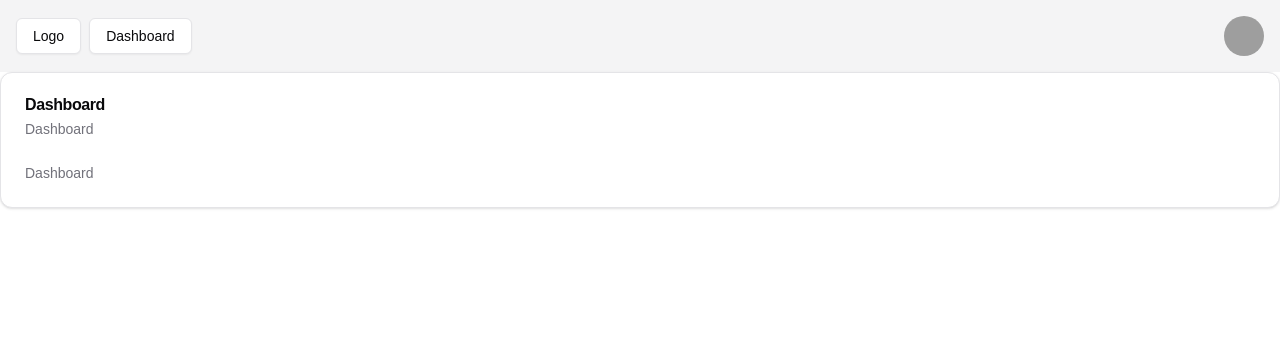
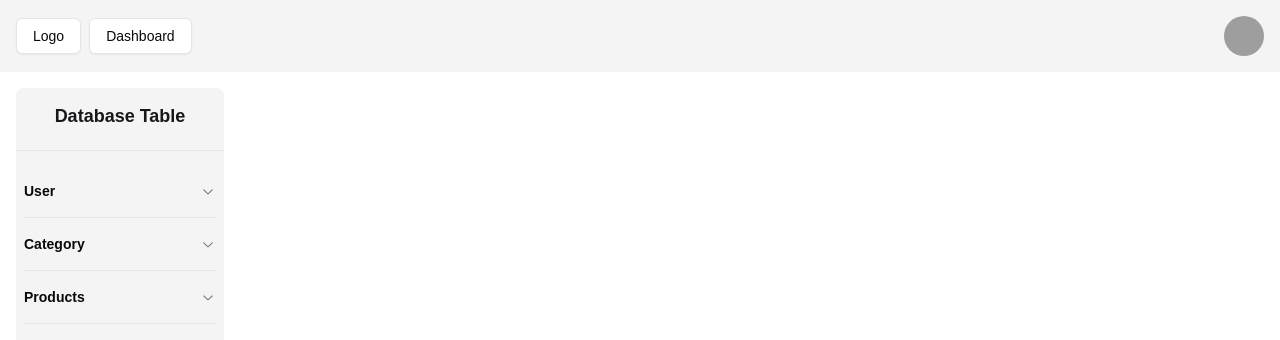
Before and after one commit to eedu7/ecommerce-api, a Next.js app in the folder frontend/: page /admin/dashboard in a window 1280 px wide. Shown: the top 340 px of the page. Built offline with nearby package versions, Linux system fonts and the light colour scheme; grey boxes are pictures that could not be loaded.

Commit message:
minor: added side bar in the dashboard

```diff
--- a/frontend/package.json
+++ b/frontend/package.json
@@ -10,6 +10,7 @@
   },
   "dependencies": {
     "@hookform/resolvers": "^3.9.0",
+    "@radix-ui/react-accordion": "^1.2.0",
     "@radix-ui/react-avatar": "^1.1.0",
     "@radix-ui/react-dropdown-menu": "^2.1.1",
     "@radix-ui/react-icons": "^1.3.0",
--- a/frontend/src/app/admin/dashboard/page.tsx
+++ b/frontend/src/app/admin/dashboard/page.tsx
@@ -1,18 +1,9 @@
-import React from 'react'
-import {Card, CardContent, CardDescription, CardHeader, CardTitle} from "@/components/ui/card";
+import Dashboard from "@/features/admin/dashboard/components/dashboard";
 
 const DashboardPage = () => {
     return (
-        <main className="max-w-7xl mx-auto h-full">
-            <Card>
-                <CardHeader>
-                    <CardTitle>Dashboard</CardTitle>
-                    <CardDescription className="text-muted-foreground">Dashboard</CardDescription>
-                </CardHeader>
-                <CardContent>
-                    <CardDescription>Dashboard</CardDescription>
-                </CardContent>
-            </Card>
+        <main className="max-w-7xl mx-auto h-full p-4">
+            <Dashboard />
         </main>
     )
 }
--- /dev/null
+++ b/frontend/src/components/ui/accordion.tsx
@@ -0,0 +1,57 @@
+"use client"
+
+import * as React from "react"
+import * as AccordionPrimitive from "@radix-ui/react-accordion"
+import { ChevronDownIcon } from "@radix-ui/react-icons"
+
+import { cn } from "@/lib/utils"
+
+const Accordion = AccordionPrimitive.Root
+
+const AccordionItem = React.forwardRef<
+  React.ElementRef<typeof AccordionPrimitive.Item>,
+  React.ComponentPropsWithoutRef<typeof AccordionPrimitive.Item>
+>(({ className, ...props }, ref) => (
+  <AccordionPrimitive.Item
+    ref={ref}
+    className={cn("border-b", className)}
+    {...props}
+  />
+))
+AccordionItem.displayName = "AccordionItem"
+
+const AccordionTrigger = React.forwardRef<
+  React.ElementRef<typeof AccordionPrimitive.Trigger>,
+  React.ComponentPropsWithoutRef<typeof AccordionPrimitive.Trigger>
+>(({ className, children, ...props }, ref) => (
+  <AccordionPrimitive.Header className="flex">
+    <AccordionPrimitive.Trigger
+      ref={ref}
+      className={cn(
+        "flex flex-1 items-center justify-between py-4 text-sm font-medium transition-all hover:underline [&[data-state=open]>svg]:rotate-180",
+        className
+      )}
+      {...props}
+    >
+      {children}
+      <ChevronDownIcon className="h-4 w-4 shrink-0 text-muted-foreground transition-transform duration-200" />
+    </AccordionPrimitive.Trigger>
+  </AccordionPrimitive.Header>
+))
+AccordionTrigger.displayName = AccordionPrimitive.Trigger.displayName
+
+const AccordionContent = React.forwardRef<
+  React.ElementRef<typeof AccordionPrimitive.Content>,
+  React.ComponentPropsWithoutRef<typeof AccordionPrimitive.Content>
+>(({ className, children, ...props }, ref) => (
+  <AccordionPrimitive.Content
+    ref={ref}
+    className="overflow-hidden text-sm data-[state=closed]:animate-accordion-up data-[state=open]:animate-accordion-down"
+    {...props}
+  >
+    <div className={cn("pb-4 pt-0", className)}>{children}</div>
+  </AccordionPrimitive.Content>
+))
+AccordionContent.displayName = AccordionPrimitive.Content.displayName
+
+export { Accordion, AccordionItem, AccordionTrigger, AccordionContent }
--- /dev/null
+++ b/frontend/src/features/admin/dashboard/components/dashboard.tsx
@@ -0,0 +1,20 @@
+import React from 'react'
+import {Button} from "@/components/ui/button";
+import DatabaseTableAccordian from "@/features/admin/dashboard/components/database-table-accordian";
+import {Separator} from "@/components/ui/separator";
+
+const Dashboard = () => {
+    return (
+        <section className="w-full h-full grid grid-cols-6">
+            <aside className="col-span-1 bg-zinc-100 rounded-lg space-y-3.5">
+                <Button variant="link" className="w-full font-semibold text-lg mt-2" size="lg">Database Table</Button>
+                <Separator/>
+                <DatabaseTableAccordian/>
+            </aside>
+            <section className="col-span-5">
+
+            </section>
+        </section>
+    )
+}
+export default Dashboard
--- /dev/null
+++ b/frontend/src/features/admin/dashboard/components/database-table-accordian.tsx
@@ -0,0 +1,32 @@
+import React from 'react'
+import {Accordion, AccordionContent, AccordionItem, AccordionTrigger} from "@/components/ui/accordion";
+import {Button} from "@/components/ui/button";
+
+const DatabaseTableAccordian = () => {
+    return (
+        <Accordion type="multiple" className="w-full px-2">
+            <AccordionItem value="user">
+                <AccordionTrigger className="font-semibold">
+                    User
+                </AccordionTrigger>
+                <AccordionContent className="flex flex-col space-y-1.5">
+                    <Button variant="link" className="hover:bg-zinc-200 w-full">User</Button>
+                    <Button variant="link" className="hover:bg-zinc-200 w-full" disabled>Address</Button>
+                </AccordionContent>
+            </AccordionItem>
+            <AccordionItem value="category">
+                <AccordionTrigger className="font-semibold ">Category</AccordionTrigger>
+                <AccordionContent className="flex flex-col space-y-1.5">
+                    <Button variant="link" className="hover:bg-zinc-200 w-full">Category</Button>
+                </AccordionContent>
+            </AccordionItem>
+            <AccordionItem value="products">
+                <AccordionTrigger className="font-semibold">Products</AccordionTrigger>
+                <AccordionContent>
+                    <Button variant="link" className="hover:bg-zinc-200 w-full">Products</Button>
+                </AccordionContent>
+            </AccordionItem>
+        </Accordion>
+    )
+}
+export default DatabaseTableAccordian;
--- a/frontend/tailwind.config.ts
+++ b/frontend/tailwind.config.ts
@@ -56,6 +56,28 @@ const config: Config = {
   			lg: 'var(--radius)',
   			md: 'calc(var(--radius) - 2px)',
   			sm: 'calc(var(--radius) - 4px)'
+  		},
+  		keyframes: {
+  			'accordion-down': {
+  				from: {
+  					height: '0'
+  				},
+  				to: {
+  					height: 'var(--radix-accordion-content-height)'
+  				}
+  			},
+  			'accordion-up': {
+  				from: {
+  					height: 'var(--radix-accordion-content-height)'
+  				},
+  				to: {
+  					height: '0'
+  				}
+  			}
+  		},
+  		animation: {
+  			'accordion-down': 'accordion-down 0.2s ease-out',
+  			'accordion-up': 'accordion-up 0.2s ease-out'
   		}
   	}
   },
```
Also changed, not shown: 1 other file (tests, documents, lock files or other folders).
